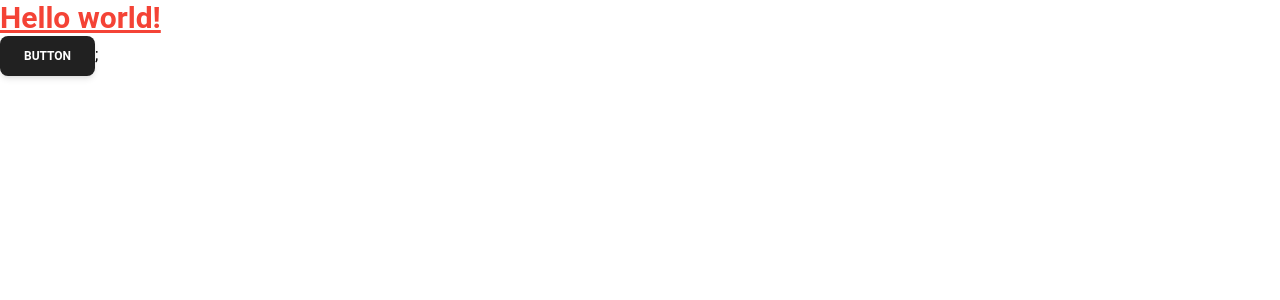
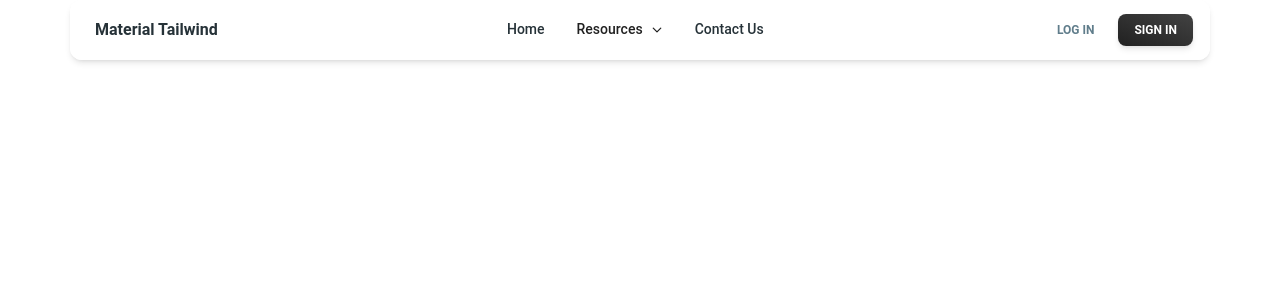
Before and after one commit to CampusNotes/Frontend, a React (Vite) app: page / in a window 1280 px wide. Shown: the top 300 px of the page. Built offline with nearby package versions, Linux system fonts and the light colour scheme.

Commit message:
Configured react router

```diff
--- a/package.json
+++ b/package.json
@@ -10,9 +10,11 @@
     "preview": "vite preview"
   },
   "dependencies": {
+    "@heroicons/react": "^2.1.1",
     "@material-tailwind/react": "^2.1.9",
     "react": "^18.2.0",
-    "react-dom": "^18.2.0"
+    "react-dom": "^18.2.0",
+    "react-router-dom": "^6.22.1"
   },
   "devDependencies": {
     "@types/react": "^18.2.56",
--- a/src/App.jsx
+++ b/src/App.jsx
@@ -1,15 +1,14 @@
-import { Button } from "@material-tailwind/react";
+import { Route, Routes } from "react-router"
+import Home from "./pages/Home"
+
 
 function App() {
 
 
   return (
-    <>
-      <h1 className="text-3xl font-bold underline text-red-500">
-        Hello world!
-      </h1>
-      <Button>Button</Button>;
-    </>
+    <Routes>
+      <Route path='/' element={<Home />} />
+    </Routes>
   )
 }
 
--- /dev/null
+++ b/src/components/Navbarcomponent.jsx
@@ -0,0 +1,243 @@
+import React from "react";
+import {
+  Navbar,
+  Collapse,
+  Typography,
+  Button,
+  IconButton,
+  List,
+  ListItem,
+  Menu,
+  MenuHandler,
+  MenuList,
+  MenuItem,
+} from "@material-tailwind/react";
+import {
+  ChevronDownIcon,
+  Bars3Icon,
+  XMarkIcon,
+} from "@heroicons/react/24/outline";
+import {
+  Bars4Icon,
+  GlobeAmericasIcon,
+  NewspaperIcon,
+  PhoneIcon,
+  RectangleGroupIcon,
+  SquaresPlusIcon,
+  SunIcon,
+  TagIcon,
+  UserGroupIcon,
+} from "@heroicons/react/24/solid";
+
+const navListMenuItems = [
+  {
+    title: "Products",
+    description: "Find the perfect solution for your needs.",
+    icon: SquaresPlusIcon,
+  },
+  {
+    title: "About Us",
+    description: "Meet and learn about our dedication",
+    icon: UserGroupIcon,
+  },
+  {
+    title: "Blog",
+    description: "Find the perfect solution for your needs.",
+    icon: Bars4Icon,
+  },
+  {
+    title: "Services",
+    description: "Learn how we can help you achieve your goals.",
+    icon: SunIcon,
+  },
+  {
+    title: "Support",
+    description: "Reach out to us for assistance or inquiries",
+    icon: GlobeAmericasIcon,
+  },
+  {
+    title: "Contact",
+    description: "Find the perfect solution for your needs.",
+    icon: PhoneIcon,
+  },
+  {
+    title: "News",
+    description: "Read insightful articles, tips, and expert opinions.",
+    icon: NewspaperIcon,
+  },
+  {
+    title: "Products",
+    description: "Find the perfect solution for your needs.",
+    icon: RectangleGroupIcon,
+  },
+  {
+    title: "Special Offers",
+    description: "Explore limited-time deals and bundles",
+    icon: TagIcon,
+  },
+];
+
+function NavListMenu() {
+  const [isMenuOpen, setIsMenuOpen] = React.useState(false);
+  const [isMobileMenuOpen, setIsMobileMenuOpen] = React.useState(false);
+  const renderItems = navListMenuItems.map(
+    ({ icon, title, description }, key) => (
+      <a href="#" key={key}>
+        <MenuItem className="flex items-center gap-3 rounded-lg">
+          <div className="flex items-center justify-center rounded-lg !bg-blue-gray-50 p-2 ">
+            {" "}
+            {React.createElement(icon, {
+              strokeWidth: 2,
+              className: "h-6 text-gray-900 w-6",
+            })}
+          </div>
+          <div>
+            <Typography
+              variant="h6"
+              color="blue-gray"
+              className="flex items-center text-sm font-bold"
+            >
+              {title}
+            </Typography>
+            <Typography
+              variant="paragraph"
+              className="text-xs !font-medium text-blue-gray-500"
+            >
+              {description}
+            </Typography>
+          </div>
+        </MenuItem>
+      </a>
+    ),
+  );
+
+  return (
+    <React.Fragment>
+      <Menu
+        open={isMenuOpen}
+        handler={setIsMenuOpen}
+        offset={{ mainAxis: 20 }}
+        placement="bottom"
+        allowHover={true}
+      >
+        <MenuHandler>
+          <Typography as="div" variant="small" className="font-medium">
+            <ListItem
+              className="flex items-center gap-2 py-2 pr-4 font-medium text-gray-900"
+              selected={isMenuOpen || isMobileMenuOpen}
+              onClick={() => setIsMobileMenuOpen((cur) => !cur)}
+            >
+              Resources
+              <ChevronDownIcon
+                strokeWidth={2.5}
+                className={`hidden h-3 w-3 transition-transform lg:block ${isMenuOpen ? "rotate-180" : ""
+                  }`}
+              />
+              <ChevronDownIcon
+                strokeWidth={2.5}
+                className={`block h-3 w-3 transition-transform lg:hidden ${isMobileMenuOpen ? "rotate-180" : ""
+                  }`}
+              />
+            </ListItem>
+          </Typography>
+        </MenuHandler>
+        <MenuList className="hidden max-w-screen-xl rounded-xl lg:block">
+          <ul className="grid grid-cols-3 gap-y-2 outline-none outline-0">
+            {renderItems}
+          </ul>
+        </MenuList>
+      </Menu>
+      <div className="block lg:hidden">
+        <Collapse open={isMobileMenuOpen}>{renderItems}</Collapse>
+      </div>
+    </React.Fragment>
+  );
+}
+
+function NavList() {
+  return (
+    <List className="mt-4 mb-6 p-0 lg:mt-0 lg:mb-0 lg:flex-row lg:p-1">
+      <Typography
+        as="a"
+        href="#"
+        variant="small"
+        color="blue-gray"
+        className="font-medium"
+      >
+        <ListItem className="flex items-center gap-2 py-2 pr-4">Home</ListItem>
+      </Typography>
+      <NavListMenu />
+      <Typography
+        as="a"
+        href="#"
+        variant="small"
+        color="blue-gray"
+        className="font-medium"
+      >
+        <ListItem className="flex items-center gap-2 py-2 pr-4">
+          Contact Us
+        </ListItem>
+      </Typography>
+    </List>
+  );
+}
+
+export default function Navbarcomponent() {
+  const [openNav, setOpenNav] = React.useState(false);
+
+  React.useEffect(() => {
+    window.addEventListener(
+      "resize",
+      () => window.innerWidth >= 960 && setOpenNav(false),
+    );
+  }, []);
+
+  return (
+    <Navbar className="mx-auto max-w-screen-xl px-4 py-2">
+      <div className="flex items-center justify-between text-blue-gray-900">
+        <Typography
+          as="a"
+          href="#"
+          variant="h6"
+          className="mr-4 cursor-pointer py-1.5 lg:ml-2"
+        >
+          Material Tailwind
+        </Typography>
+        <div className="hidden lg:block">
+          <NavList />
+        </div>
+        <div className="hidden gap-2 lg:flex">
+          <Button variant="text" size="sm" color="blue-gray">
+            Log In
+          </Button>
+          <Button variant="gradient" size="sm">
+            Sign In
+          </Button>
+        </div>
+        <IconButton
+          variant="text"
+          color="blue-gray"
+          className="lg:hidden"
+          onClick={() => setOpenNav(!openNav)}
+        >
+          {openNav ? (
+            <XMarkIcon className="h-6 w-6" strokeWidth={2} />
+          ) : (
+            <Bars3Icon className="h-6 w-6" strokeWidth={2} />
+          )}
+        </IconButton>
+      </div>
+      <Collapse open={openNav}>
+        <NavList />
+        <div className="flex w-full flex-nowrap items-center gap-2 lg:hidden">
+          <Button variant="outlined" size="sm" color="blue-gray" fullWidth>
+            Log In
+          </Button>
+          <Button variant="gradient" size="sm" fullWidth>
+            Sign In
+          </Button>
+        </div>
+      </Collapse>
+    </Navbar>
+  );
+}
--- a/src/main.jsx
+++ b/src/main.jsx
@@ -3,10 +3,13 @@
 import App from './App.jsx'
 import './index.css'
 import { ThemeProvider } from "@material-tailwind/react";
+import { BrowserRouter } from 'react-router-dom';
 ReactDOM.createRoot(document.getElementById('root')).render(
-  <React.StrictMode>
-    <ThemeProvider>
-      <App />
-    </ThemeProvider>
-  </React.StrictMode>,
+  <BrowserRouter>
+    <React.StrictMode>
+      <ThemeProvider>
+        <App />
+      </ThemeProvider>
+    </React.StrictMode>
+  </BrowserRouter>
 )
--- a/src/pages/Home.jsx
+++ b/src/pages/Home.jsx
@@ -0,0 +1,12 @@
+import React from 'react'
+import Navbarcomponent from '../components/Navbarcomponent'
+
+function Home() {
+  return (
+    <>
+      <Navbarcomponent />
+    </>
+  )
+}
+
+export default Home
```
Also changed, not shown: src/components/Navbar.jsx (deleted), 1 other file (tests, documents, lock files or other folders).
